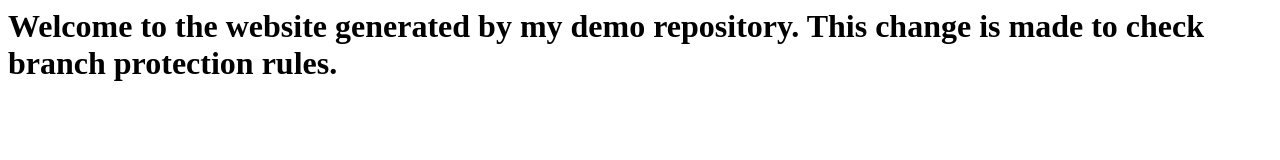
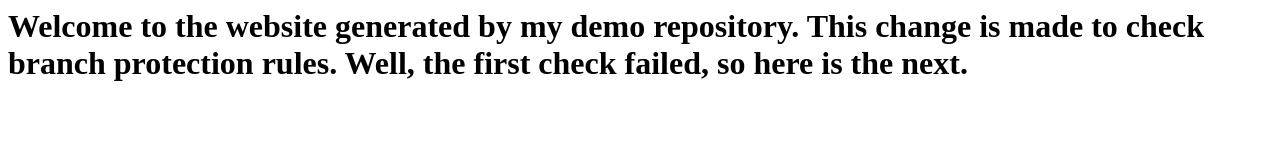
Before and after one commit to NWG-BootCamp/demo-repository, a website: page index.html in a window 1280 px wide. Drawn offline with Linux system fonts and the light colour scheme.

Commit message:
force push check 2

```diff
--- a/index.html
+++ b/index.html
@@ -1 +1 @@
-<h1>Welcome to the website generated by my demo repository. This change is made to check branch protection rules.</h1>
+<h1>Welcome to the website generated by my demo repository. This change is made to check branch protection rules. Well, the first check failed, so here is the next.</h1>
```
